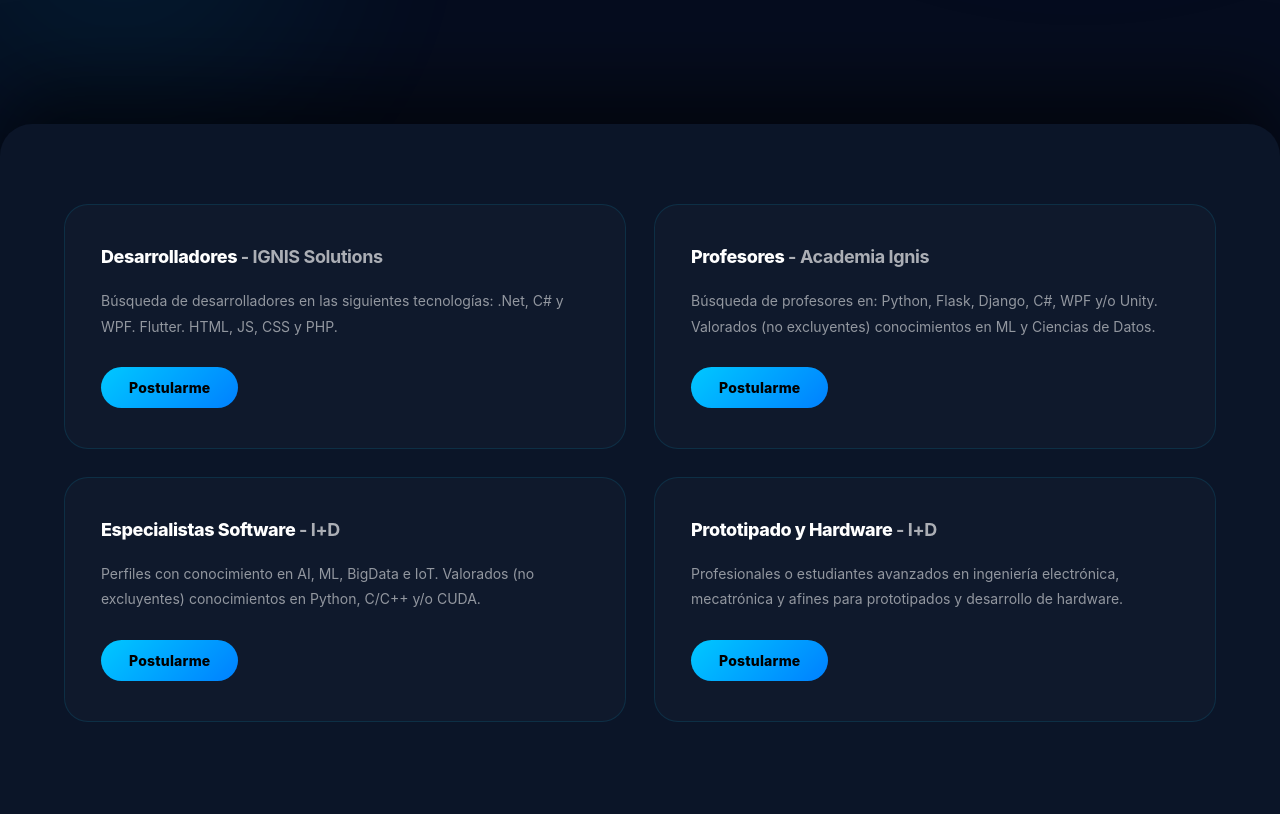
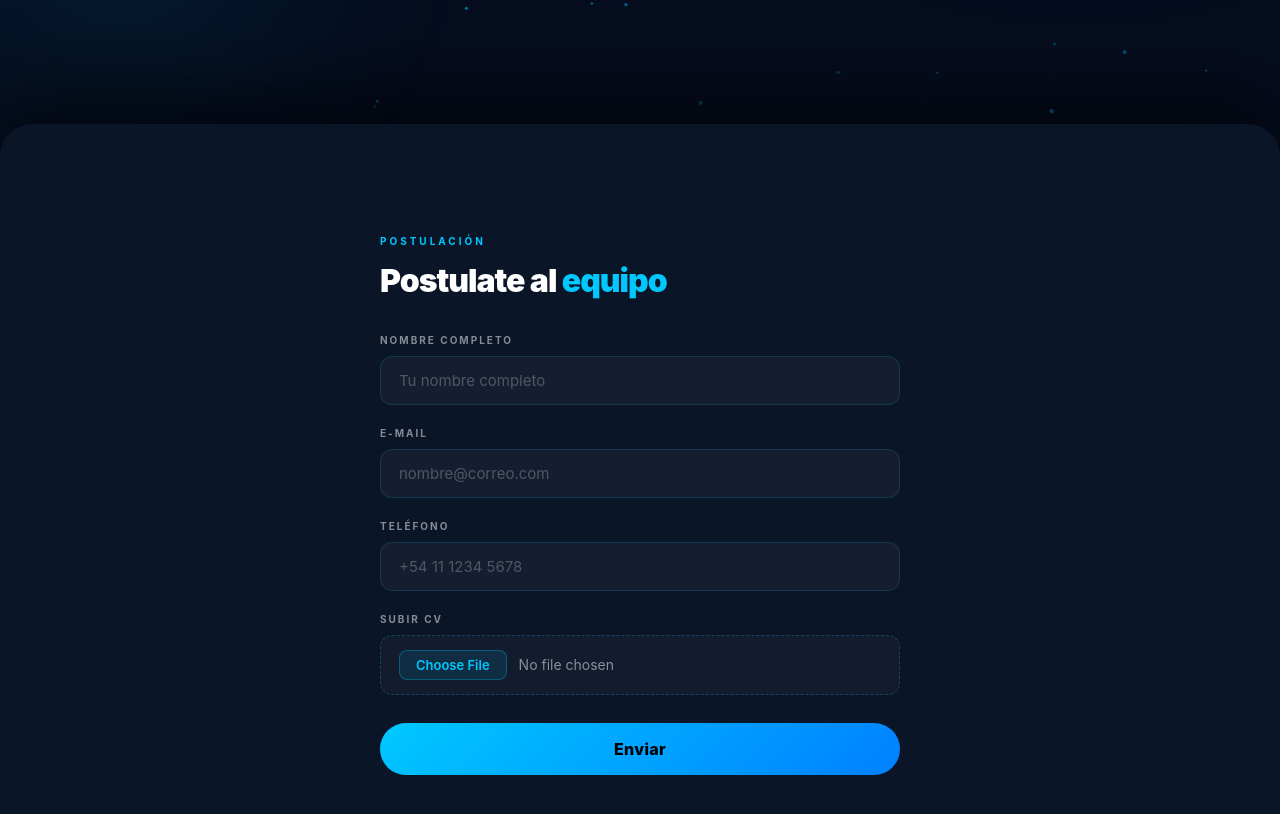
Before and after one commit to florrazzeto8/IgnisSolutionsWeb, a React (Vite) app in the folder frontend/: page /trabaja-con-nosotros in a window 1280 px wide. Shown: the part 676-1490 px from the top of the page. Built offline with nearby package versions, Linux system fonts and the light colour scheme.

Commit message:
feat/implementacionWeb3Forms

```diff
--- a/frontend/src/components/About.tsx
+++ b/frontend/src/components/About.tsx
@@ -6,7 +6,7 @@
 export const About = () => {
   const aboutZoneRef = useRef<HTMLDivElement | null>(null);
   const aboutCardRef = useRef<HTMLDivElement | null>(null);
-  const heroInnerRef = useRef<HTMLDivElement | null>(null);
+
   const aboutInnerRef = useRef<HTMLDivElement | null>(null);
 
   useEffect(() => {
--- a/frontend/src/components/LogoCarousel.tsx
+++ b/frontend/src/components/LogoCarousel.tsx
@@ -1,4 +1,4 @@
-import React from 'react';
+
 import '../styles/logoCarousel.css';
 
 // Define tus logos en un array. Esto hace que el código sea mucho más limpio.
--- a/frontend/src/pages/TrabajaConNosotros.tsx
+++ b/frontend/src/pages/TrabajaConNosotros.tsx
@@ -1,47 +1,24 @@
-import { useState, useEffect } from 'react';
+import { useState, useEffect, useRef } from 'react';
 import { Link } from 'react-router-dom';
 import { useMouseTracker } from '../hooks/useMouseTracker';
 import { Header } from '../components/Header';
+import { ParticleSystem } from '../components/ParticleSystem';
 import '../styles/trabaja-con-nosotros.css';
 
-interface Job {
-  id: number;
-  title: string;
-  company: string;
-  desc: string;
-}
+// ── Reemplazá estos valores con los de tu cuenta Cloudinary ──
+const CLOUDINARY_CLOUD_NAME = 'g2m4yuov';
+const CLOUDINARY_UPLOAD_PRESET = 'cv_upload';
 
-const JOBS: Job[] = [
-  {
-    id: 1,
-    title: 'Desarrolladores',
-    company: 'IGNIS Solutions',
-    desc: 'Búsqueda de desarrolladores en las siguientes tecnologías: .Net, C# y WPF. Flutter. HTML, JS, CSS y PHP.',
-  },
-  {
-    id: 2,
-    title: 'Profesores',
-    company: 'Academia Ignis',
-    desc: 'Búsqueda de profesores en: Python, Flask, Django, C#, WPF y/o Unity. Valorados (no excluyentes) conocimientos en ML y Ciencias de Datos.',
-  },
-  {
-    id: 3,
-    title: 'Especialistas Software',
-    company: 'I+D',
-    desc: 'Perfiles con conocimiento en AI, ML, BigData e IoT. Valorados (no excluyentes) conocimientos en Python, C/C++ y/o CUDA.',
-  },
-  {
-    id: 4,
-    title: 'Prototipado y Hardware',
-    company: 'I+D',
-    desc: 'Profesionales o estudiantes avanzados en ingeniería electrónica, mecatrónica y afines para prototipados y desarrollo de hardware.',
-  },
-];
+const CV_MAX_BYTES = 20 * 1024 * 1024;
+
+type Step = 'idle' | 'uploading' | 'submitting';
 
 export const TrabajaConNosotros = () => {
   useMouseTracker();
-  const [selectedJob, setSelectedJob] = useState<Job | null>(null);
+  const formRef = useRef<HTMLFormElement>(null);
   const [submitted, setSubmitted] = useState(false);
+  const [step, setStep] = useState<Step>('idle');
+  const [error, setError] = useState('');
 
   useEffect(() => {
     window.scrollTo(0, 0);
@@ -58,29 +35,82 @@
     return () => observer.disconnect();
   }, []);
 
-  useEffect(() => {
-    if (!selectedJob) return;
-    const onKey = (e: KeyboardEvent) => {
-      if (e.key === 'Escape') closeModal();
-    };
-    document.addEventListener('keydown', onKey);
-    return () => document.removeEventListener('keydown', onKey);
-  }, [selectedJob]);
+  const handleSubmit = async (e: React.SyntheticEvent<HTMLFormElement>) => {
+    e.preventDefault();
+    setError('');
 
-  const openModal = (job: Job) => {
-    setSelectedJob(job);
-    setSubmitted(false);
+    const form = e.currentTarget;
+    const formData = new FormData(form);
+
+    const cvFile = formData.get('attachment') as File | null;
+    if (cvFile && cvFile.size > CV_MAX_BYTES) {
+      setError('El CV no puede superar los 20 MB.');
+      return;
+    }
+
+    // ── Step 1: subir CV a Cloudinary ──
+    let cvUrl = '';
+    if (cvFile && cvFile.size > 0) {
+      setStep('uploading');
+      try {
+        const cloudinaryData = new FormData();
+        cloudinaryData.append('file', cvFile);
+        cloudinaryData.append('upload_preset', CLOUDINARY_UPLOAD_PRESET);
+        cloudinaryData.append('resource_type', 'raw');
+
+        const cloudRes = await fetch(
+          `https://api.cloudinary.com/v1_1/${CLOUDINARY_CLOUD_NAME}/raw/upload`,
+          { method: 'POST', body: cloudinaryData }
+        );
+        const cloudJson = await cloudRes.json();
+        if (!cloudRes.ok || !cloudJson.secure_url) {
+          throw new Error(cloudJson.error?.message || 'Error subiendo CV.');
+        }
+        cvUrl = cloudJson.secure_url.replace('/image/upload/', '/raw/upload/');
+      } catch (err) {
+        setError(err instanceof Error ? err.message : 'Error subiendo CV. Intentá de nuevo.');
+        setStep('idle');
+        return;
+      }
+    }
+
+    // ── Step 2: enviar a Web3Forms ──
+    setStep('submitting');
+    formData.delete('attachment');
+    if (cvUrl) formData.append('curriculum_url', cvUrl);
+
+    const applicantName = (formData.get('name') as string) || 'Sin nombre';
+    formData.append('from_name', applicantName);
+
+    try {
+      const res = await fetch('https://api.web3forms.com/submit', {
+        method: 'POST',
+        body: formData,
+      });
+      const text = await res.text();
+      const data = JSON.parse(text);
+      if (data.success) {
+        form.reset();
+        setSubmitted(true);
+      } else {
+        setError(data.message || 'Error al enviar. Intentá de nuevo.');
+      }
+    } catch {
+      setError('Error de conexión. Intentá de nuevo.');
+    } finally {
+      setStep('idle');
+    }
   };
 
-  const closeModal = () => setSelectedJob(null);
-
-  const handleSubmit = (e: React.FormEvent) => {
-    e.preventDefault();
-    setSubmitted(true);
-  };
+  const buttonLabel = step === 'uploading'
+    ? 'Subiendo CV...'
+    : step === 'submitting'
+      ? 'Enviando postulación...'
+      : 'Enviar';
 
   return (
     <div className="tcn-page">
+      <ParticleSystem />
       <div className="cursor visible" id="cur" />
       <div className="cursor-ring visible" id="ring" />
 
@@ -92,7 +122,6 @@
           <div className="tcn-hero-orb-1" />
           <div className="tcn-hero-orb-2" />
           <div className="tcn-hero-inner">
-            <span className="sn-tag fu">Trabaja con nosotros</span>
             <h1 className="tcn-heading fu d1">
               Unite a nuestro <em>equipo!</em>
             </h1>
@@ -105,92 +134,62 @@
           </div>
         </section>
 
-        {/* ── SLIDING PANEL ── */}
+        {/* ── PANEL ── */}
         <section className="tcn-panel">
           <div className="tcn-panel-inner">
-            <div className="tcn-jobs-grid">
-              {JOBS.map((job, i) => (
-                <div key={job.id} className={`tcn-job-card fu d${i + 1}`}>
-                  <h3 className="tcn-job-title">
-                    {job.title} <span>- {job.company}</span>
-                  </h3>
-                  <p className="tcn-job-desc">{job.desc}</p>
-                  <button
-                    className="tcn-postular-btn"
-                    onClick={() => openModal(job)}
-                  >
-                    Postularme
-                  </button>
-                </div>
-              ))}
-            </div>
-          </div>
-        </section>
-      </main>
-
-      {/* ── MODAL ── */}
-      {selectedJob && (
-        <div
-          className="tcn-modal-overlay"
-          onClick={(e) => {
-            if (e.target === e.currentTarget) closeModal();
-          }}
-        >
-          <div className="tcn-modal-box">
-            <button className="tcn-modal-close" onClick={closeModal}>
-              ✕
-            </button>
-
+            <div className="tcn-modal-box fu d1">
               {submitted ? (
                 <div className="tcn-success">
                   <span className="tcn-success-icon">✓</span>
                   <h3>¡Postulación enviada!</h3>
                   <p>Te contactaremos a la brevedad.</p>
-                <button className="tcn-postular-btn" onClick={closeModal}>
-                  Cerrar
+                  <button className="tcn-postular-btn" style={{ alignSelf: 'center' }} onClick={() => setSubmitted(false)}>
+                    Volver
                   </button>
                 </div>
               ) : (
                 <>
                   <span className="tcn-modal-label">POSTULACIÓN</span>
-                <h2 className="tcn-modal-title">
-                  {selectedJob.title}{' '}
-                  <em>- {selectedJob.company}</em>
-                </h2>
-                <form onSubmit={handleSubmit} className="tcn-modal-form">
+                  <h2 className="tcn-modal-title">Postulate al <em>equipo</em></h2>
+                  <form
+                    ref={formRef}
+                    onSubmit={handleSubmit}
+                    action="https://api.web3forms.com/submit"
+                    method="POST"
+                    encType="multipart/form-data"
+                    className="tcn-modal-form"
+                  >
+                    <input type="hidden" name="access_key" value="f13fa220-80fd-4ff6-a62a-0c3e65b9faa7" />
+                    <input type="hidden" name="subject" value="Nueva postulación" />
                     <div className="tcn-form-group">
                       <label>NOMBRE COMPLETO</label>
-                    <input
-                      type="text"
-                      placeholder="Tu nombre completo"
-                      required
-                    />
+                      <input name="name" type="text" placeholder="Tu nombre completo" required />
                     </div>
                     <div className="tcn-form-group">
                       <label>E-MAIL</label>
-                    <input
-                      type="email"
-                      placeholder="nombre@correo.com"
-                      required
-                    />
+                      <input name="email" type="email" placeholder="nombre@correo.com" required />
                     </div>
                     <div className="tcn-form-group">
                       <label>TELÉFONO</label>
-                    <input type="tel" placeholder="+54 11 1234 5678" />
+                      <input name="telefono" type="tel" placeholder="+54 11 1234 5678" />
                     </div>
                     <div className="tcn-form-group">
                       <label>SUBIR CV</label>
-                    <input type="file" accept=".pdf,.doc,.docx" />
+                      <input name="attachment" type="file" accept=".pdf,.doc,.docx" />
                     </div>
-                  <button type="submit" className="tcn-submit-btn">
-                    Enviar
+                    {error && (
+                      <p style={{ color: '#ff4d4d', fontSize: 13, margin: 0 }}>{error}</p>
+                    )}
+                    <button type="submit" className="tcn-submit-btn" disabled={step !== 'idle'}>
+                      {buttonLabel}
                     </button>
                   </form>
                 </>
               )}
             </div>
           </div>
-      )}
+        </section>
+      </main>
     </div>
   );
 };
--- a/frontend/src/styles/trabaja-con-nosotros.css
+++ b/frontend/src/styles/trabaja-con-nosotros.css
@@ -140,11 +140,14 @@
   padding: 80px 64px 120px;
   min-height: 100vh;
   box-shadow: 0 -32px 80px rgba(0, 0, 0, 0.6);
+  display: flex;
+  align-items: center;
+  justify-content: center;
 }
 
 .tcn-panel-inner {
-  max-width: 1280px;
-  margin: 0 auto;
+  width: 100%;
+  max-width: 520px;
 }
 
 .tcn-jobs-grid {
@@ -232,24 +235,7 @@
 }
 
 .tcn-modal-box {
-  background: var(--navy-2);
-  border: 1px solid rgba(0, 200, 255, 0.15);
-  border-radius: 28px;
-  padding: 48px 44px;
   width: 100%;
-  max-width: 520px;
-  position: relative;
-  animation: tcn-scale-in 0.3s cubic-bezier(0.34, 1.56, 0.64, 1);
-  max-height: 90vh;
-  overflow-y: auto;
-  scrollbar-width: none;
-}
-
-.tcn-modal-box::-webkit-scrollbar { display: none; }
-
-@keyframes tcn-scale-in {
-  from { opacity: 0; transform: scale(0.92) translateY(20px); }
-  to { opacity: 1; transform: scale(1) translateY(0); }
 }
 
 .tcn-modal-close {
@@ -470,5 +456,4 @@
   .tcn-hero { padding: 120px 24px 48px; }
   .tcn-heading { letter-spacing: -2px; }
   .tcn-panel { padding: 48px 24px 60px; border-radius: 20px 20px 0 0; }
-  .tcn-modal-box { padding: 36px 28px; }
 }
```
Lines whose indentation alone changed are shown as unchanged.
